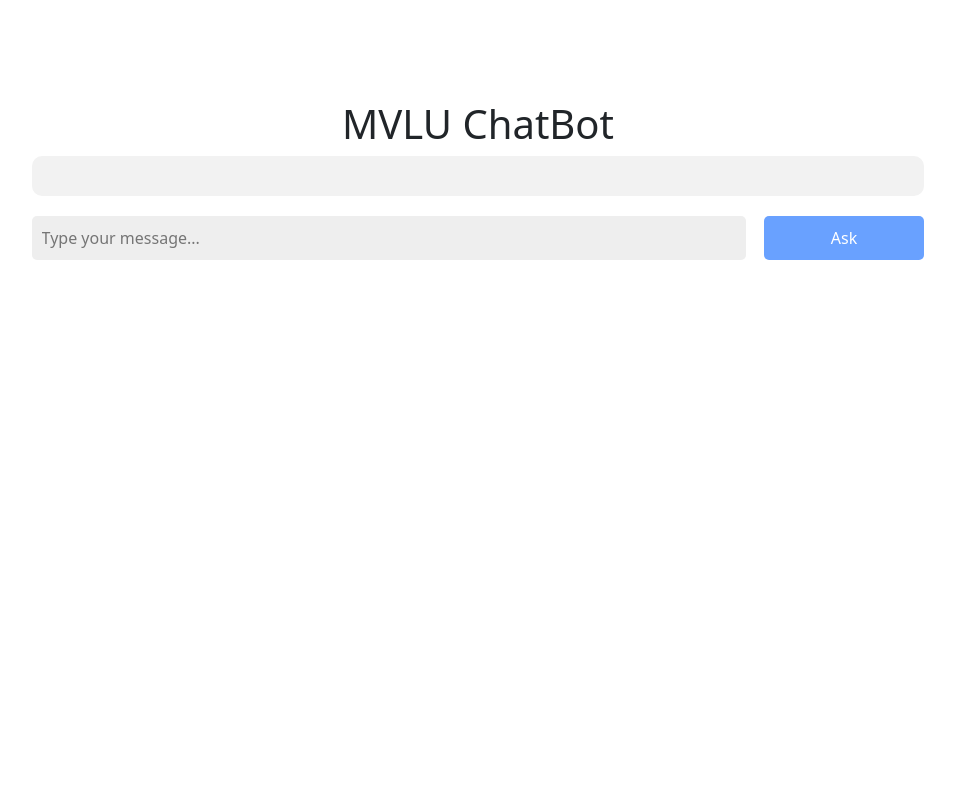
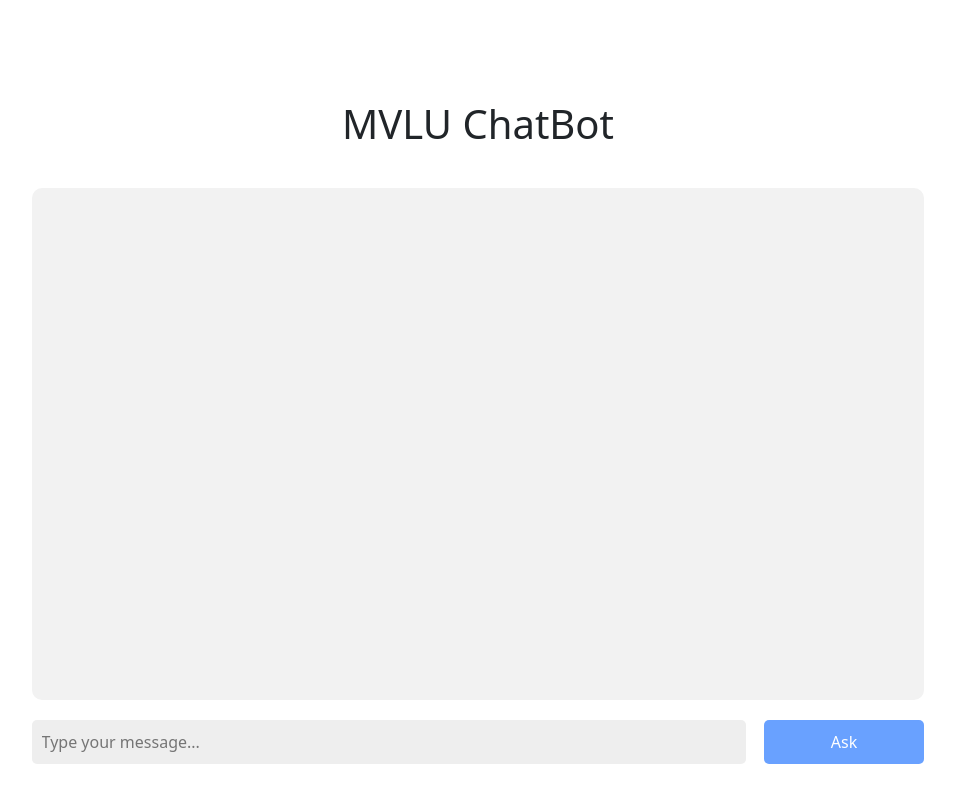
Before and after one commit to Mohammedvaraliya/aiml_bot, a Django app: page /bot/ in a window 1280 px wide. Shown: the whole page, without its empty margins (162-1117 px from the left). Run offline with Django 4.2, Linux system fonts and the light colour scheme.

Commit message:
Update bot css

```diff
--- a/chatbot/static/chat_bot.css
+++ b/chatbot/static/chat_bot.css
@@ -4,7 +4,7 @@
     align-items: center;
     justify-content: center;
     width: 100%;
-    height: 100%;
+    height: 80vh;
 }
 #chatbot-dialogue {
     display: flex;
```
Also changed, not shown: 1 other file.
